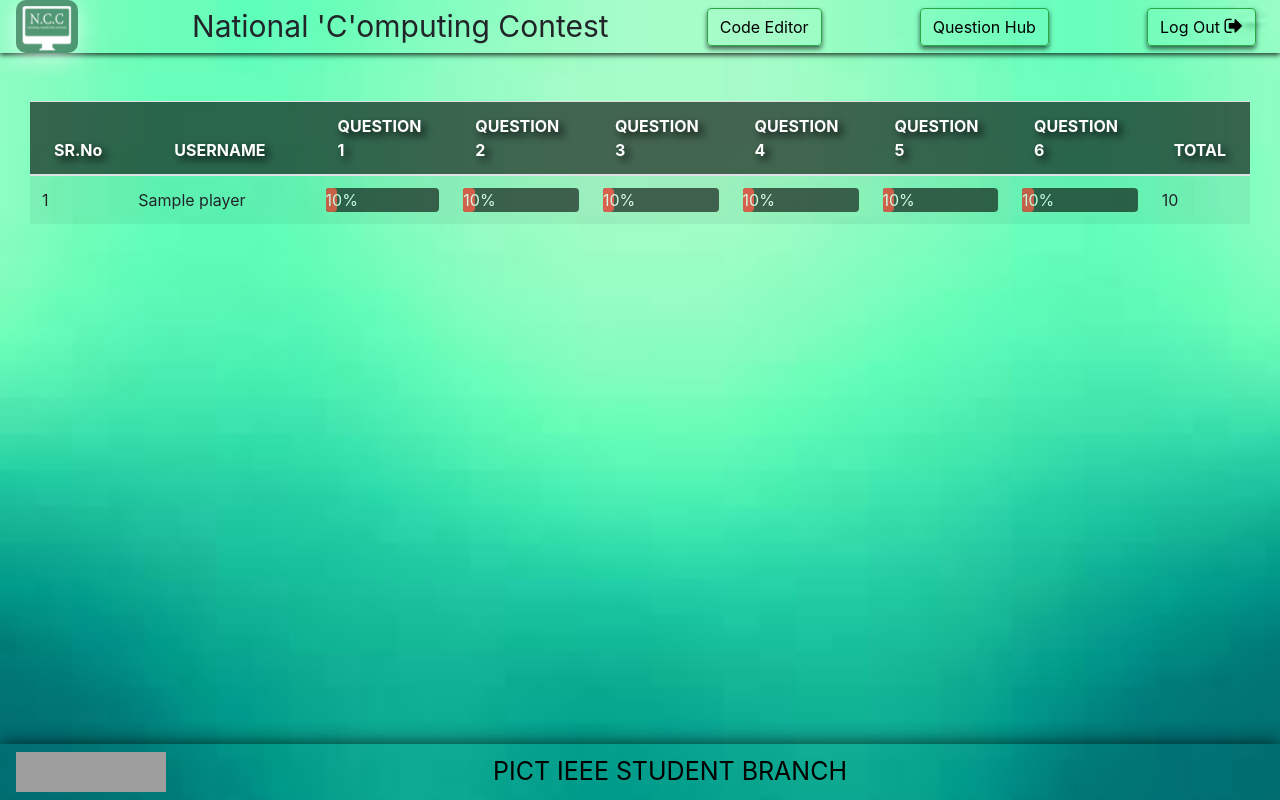
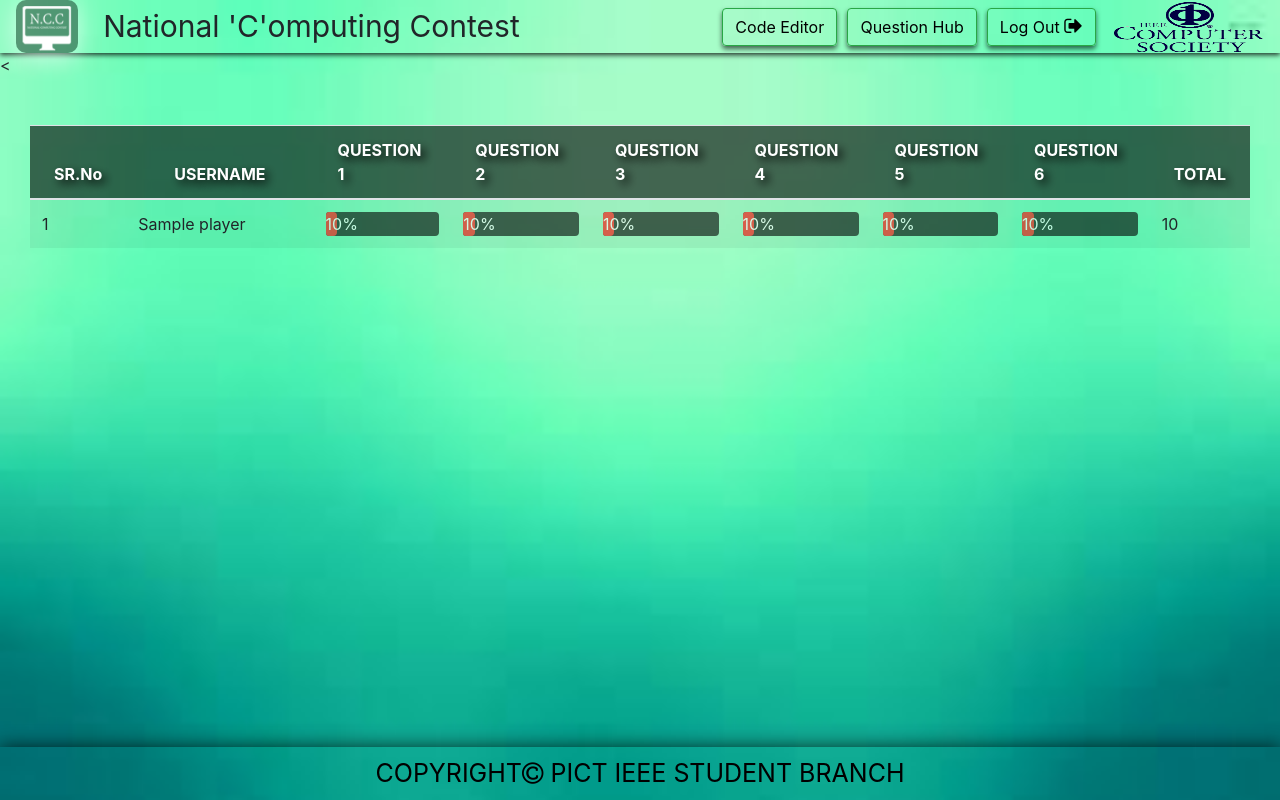
Before and after one commit to ameydeshpande30/NCC18, a Django app: template NCC/templates/leaderboard.html in a window 1280 px wide. Run offline with Django 3.2, Linux system fonts and the light colour scheme; the template is opened without the code that fills it: values that come from a table or form of the project are taken from there, others are empty; tables that the repository leaves empty hold one stand-in row (values such as "Sample post"); some libraries are stand-ins or nearby versions; grey boxes are pictures that could not be loaded.

Commit message:
header and footer changed

```diff
--- a/NCC/templates/leaderboard.html
+++ b/NCC/templates/leaderboard.html
@@ -39,17 +39,33 @@
 </head>
 
 <body>
-    <nav class="navbar  navbar-light navtop py-0" >
 
-		<div class="navbar-brand  ncc " style="padding: 6px 6px 2px 6px;">  <img src="/static/NCC.png" width="50" height="45" alt=""> </div>
-  		<div style="font-size: 30px;" >National  'C'omputing  Contest</div>
+ <nav class="navbar  navbar-light navtop py-0" >
+
+		<div class="  ncc " style="padding: 6px 6px 2px 6px;">  <img src="/static/NCC.png" width="50" height="45" alt=""> </div>
+  		<div class="col-md-6"style="font-size: 30px;" >National  'C'omputing  Contest</div>
   		<a class="btn border border-success  " href="#" role="button">Code Editor</a>
 
-		<a class="btn border border-success " href="#" role="button">Question Hub</a>
+		<a class="btn border border-success " href="/questionhub" role="button">Question Hub</a>
 
-		<button class="btn mr-2 border border-success logout " type="button">Log Out <i class="fa fa-sign-out" style="font-size:20px;" aria-hidden="true" > </i></button>
+		<a href="/result"><button class="btn mr-2 border border-success logout " href="/result" type="button">Log Out <i class="fa fa-sign-out" style="font-size:20px;" aria-hidden="true" > </i></button></a>
+  		<img src="/static/isc.gif" width="150" height="50" alt=" ">
+</nav>
 
-</nav>
+
+
+
+
+
+
+
+
+  		<
+
+
+
+
+
     <div class="container-fluid pt-5 " >
         <table class="table table-responsive table-striped container-fluid" style="height:70vh;">
             <thead>
@@ -91,9 +107,9 @@
     </div>
 
   <nav class="navbar fixed-bottom  navbot ">
-  <img src="static/pisb.png" width="150" height="40" alt="">
-  <div class="col offset-md-3 " style="font-size:25px;color:black;">
-    PICT IEEE STUDENT BRANCH
+
+  <div class="col text-center" style="font-size:25px;color:black;">
+  COPYRIGHT<i class="fa fa-copyright" aria-hidden="true" style="font-size:25px;"></i>  PICT IEEE STUDENT BRANCH
   </div>
 </nav>
     <!-- /.container -->
```
